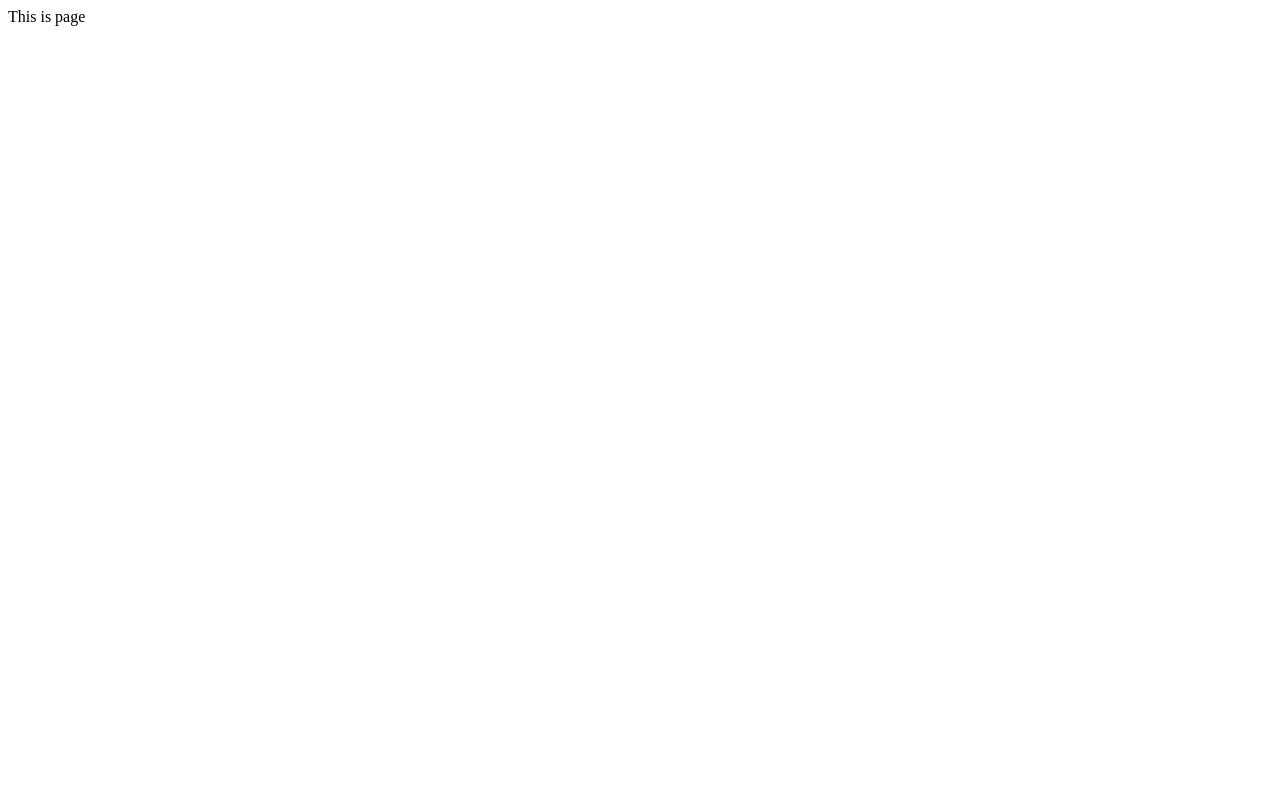
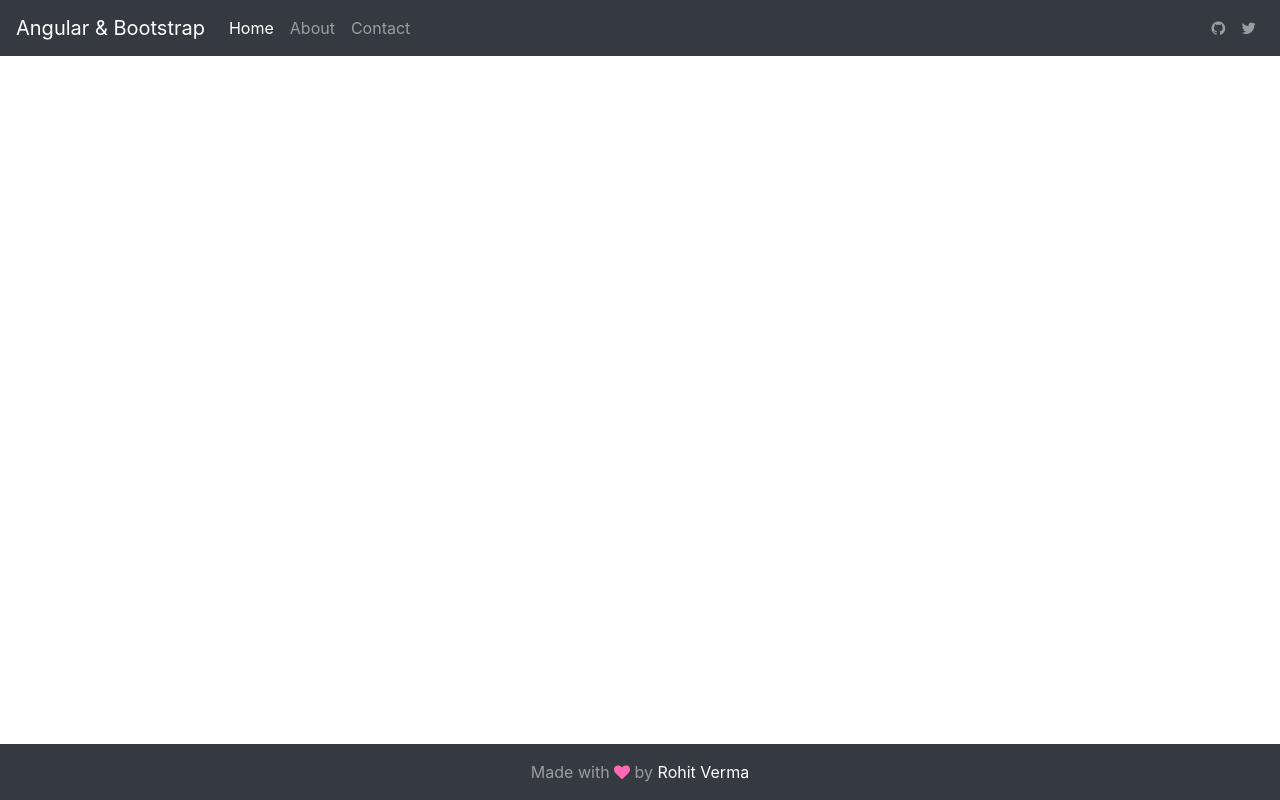
Before and after one commit to rhtvma/Angular-Node-Express-MySQL-Passport, an Angular app in the folder public/: page / in a window 1280 px wide. Built offline with nearby package versions, Linux system fonts and the light colour scheme.

Commit message:
Bootstrap And Font-Awsome Integration
1: Header
2: Footer

```diff
--- a/public/package.json
+++ b/public/package.json
@@ -21,7 +21,9 @@
     "@angular/platform-browser": "^5.2.0",
     "@angular/platform-browser-dynamic": "^5.2.0",
     "@angular/router": "^5.2.0",
+    "bootstrap": "^4.1.3",
     "core-js": "^2.4.1",
+    "font-awesome": "^4.7.0",
     "rxjs": "^5.5.6",
     "zone.js": "^0.8.19"
   },
--- a/public/src/app/app.module.ts
+++ b/public/src/app/app.module.ts
@@ -8,8 +8,8 @@ import {AppRoutingModule} from './app-routing.module';
         AppComponent
     ],
     imports: [
-        BrowserModule,
-        AppRoutingModule
+        BrowserModule, AppRoutingModule
+
     ],
     providers: [],
     bootstrap: [AppComponent]
--- a/public/src/app/pages/pages.component.html
+++ b/public/src/app/pages/pages.component.html
@@ -1,2 +1,3 @@
-This is page
+<app-header></app-header>
 <router-outlet></router-outlet>
+<app-footer></app-footer>
--- a/public/src/app/pages/pages.module.ts
+++ b/public/src/app/pages/pages.module.ts
@@ -2,13 +2,15 @@ import {NgModule} from '@angular/core';
 import {CommonModule} from '@angular/common';
 import {PagesRoutingModule} from './pages-routing.module';
 import {PagesComponent} from './pages.component';
+import {HeaderComponent} from '../shared/header/header.component';
+import {FooterComponent} from '../shared/footer/footer.component';
 
 @NgModule({
     imports: [
         CommonModule,
         PagesRoutingModule
     ],
-    declarations: [PagesComponent]
+    declarations: [PagesComponent, HeaderComponent, FooterComponent]
 })
 export class PagesModule {
 }
--- /dev/null
+++ b/public/src/app/shared/footer/footer.component.css
@@ -0,0 +1,3 @@
+.fa-heart {
+    color: hotpink;
+}
--- /dev/null
+++ b/public/src/app/shared/footer/footer.component.html
@@ -0,0 +1,5 @@
+<nav class="navbar navbar-dark bg-dark mt-5 fixed-bottom">
+    <div class="navbar-expand m-auto navbar-text">
+        Made with <i class="fa fa-heart"></i> by <a href="https://www.linkedin.com/in/rhtvma/">Rohit Verma</a>
+    </div>
+</nav>
--- /dev/null
+++ b/public/src/app/shared/footer/footer.component.ts
@@ -0,0 +1,15 @@
+import { Component, OnInit } from '@angular/core';
+
+@Component({
+  selector: 'app-footer',
+  templateUrl: './footer.component.html',
+  styleUrls: ['./footer.component.css']
+})
+export class FooterComponent implements OnInit {
+
+  constructor() { }
+
+  ngOnInit() {
+  }
+
+}
--- /dev/null
+++ b/public/src/app/shared/header/header.component.html
@@ -0,0 +1,20 @@
+<nav class="navbar navbar-dark bg-dark mb-5">
+    <a class="navbar-brand" href="/">Angular & Bootstrap</a>
+    <div class="navbar-expand mr-auto">
+        <div class="navbar-nav">
+            <a class="nav-item nav-link active" href="#">Home</a>
+            <a class="nav-item nav-link" href="#">About</a>
+            <a class="nav-item nav-link" href="#">Contact</a>
+        </div>
+    </div>
+    <div class="navbar-expand ml-auto navbar-nav">
+        <div class="navbar-nav">
+            <a class="nav-item nav-link" href="https://github.com/rhtvma" target="_blank">
+                <i class="fa fa-github"></i>
+            </a>
+            <a class="nav-item nav-link" href="https://twitter.com/rhtvma" target="_blank">
+                <i class="fa fa-twitter"></i>
+            </a>
+        </div>
+    </div>
+</nav>
--- /dev/null
+++ b/public/src/app/shared/header/header.component.ts
@@ -0,0 +1,15 @@
+import { Component, OnInit } from '@angular/core';
+
+@Component({
+  selector: 'app-header',
+  templateUrl: './header.component.html',
+  styleUrls: ['./header.component.css']
+})
+export class HeaderComponent implements OnInit {
+
+  constructor() { }
+
+  ngOnInit() {
+  }
+
+}
--- a/public/src/styles.css
+++ b/public/src/styles.css
@@ -1 +1,3 @@
 /* You can add global styles to this file, and also import other style files */
+@import "~bootstrap/dist/css/bootstrap.css";
+@import "~font-awesome/css/font-awesome.css";
```
Also changed, not shown: public/src/app/shared/header/header.component.css (added), 1 other file (tests, documents, lock files or other folders).
